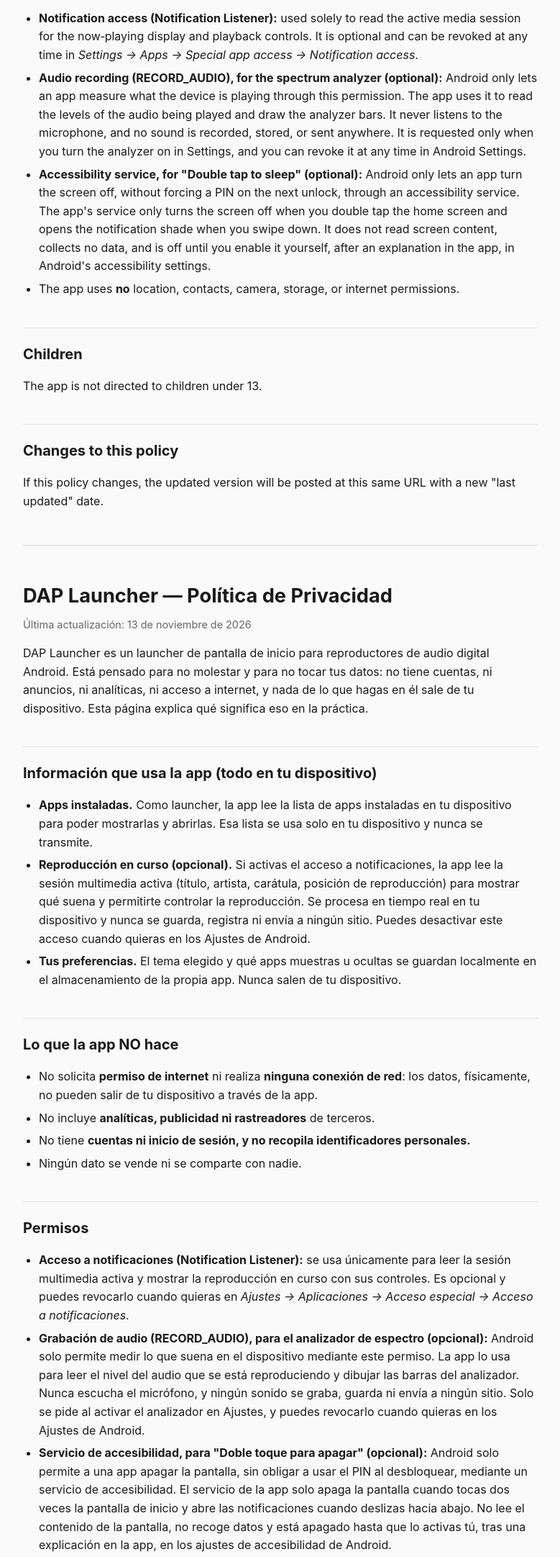
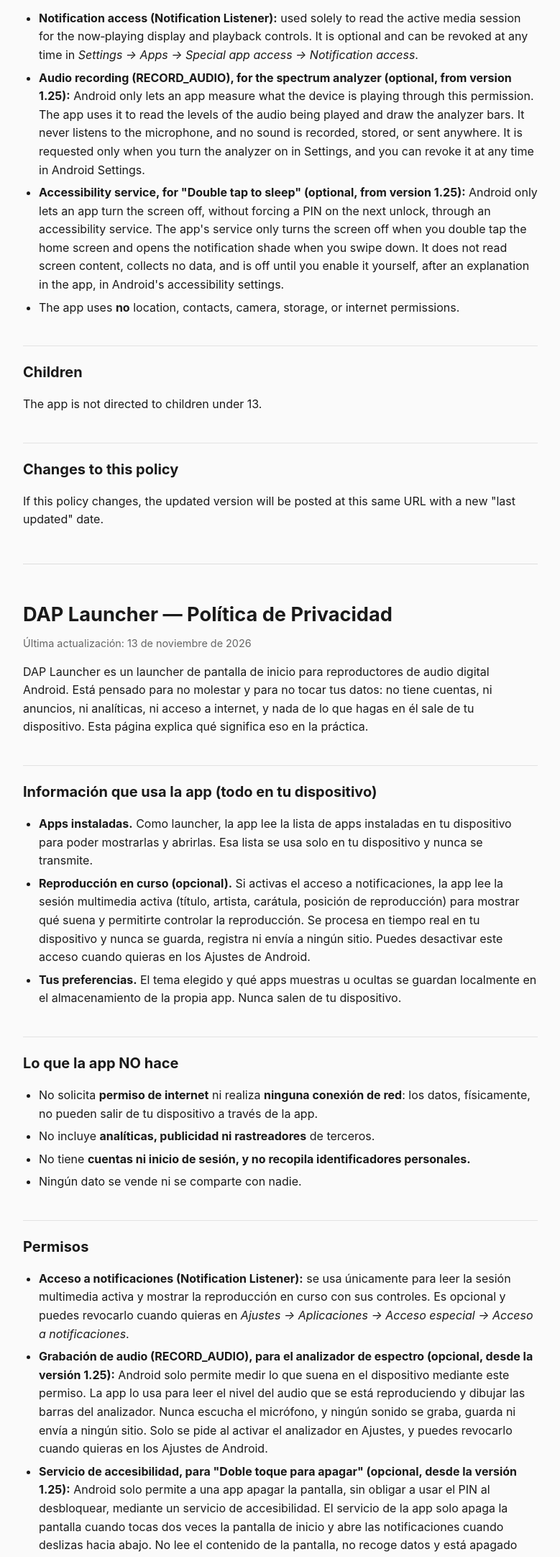
Before and after one commit to jandrop/privacy_policy, a plain HTML site: page dap-launcher/index.html in a window 1280 px wide. Shown: the part 983-3146 px from the top of the page at 72% size, without its empty margins (250-1029 px from the left). Drawn offline with Linux system fonts and the light colour scheme.

Commit message:
Say the DAP Launcher permissions apply from version 1.25

```diff
--- a/dap-launcher/index.html
+++ b/dap-launcher/index.html
@@ -62,8 +62,8 @@
   <h2>Permissions</h2>
   <ul>
     <li><strong>Notification access (Notification Listener):</strong> used solely to read the active media session for the now‑playing display and playback controls. It is optional and can be revoked at any time in <em>Settings → Apps → Special app access → Notification access</em>.</li>
-    <li><strong>Audio recording (RECORD_AUDIO), for the spectrum analyzer (optional):</strong> Android only lets an app measure what the device is playing through this permission. The app uses it to read the levels of the audio being played and draw the analyzer bars. It never listens to the microphone, and no sound is recorded, stored, or sent anywhere. It is requested only when you turn the analyzer on in Settings, and you can revoke it at any time in Android Settings.</li>
-    <li><strong>Accessibility service, for "Double tap to sleep" (optional):</strong> Android only lets an app turn the screen off, without forcing a PIN on the next unlock, through an accessibility service. The app's service only turns the screen off when you double tap the home screen and opens the notification shade when you swipe down. It does not read screen content, collects no data, and is off until you enable it yourself, after an explanation in the app, in Android's accessibility settings.</li>
+    <li><strong>Audio recording (RECORD_AUDIO), for the spectrum analyzer (optional, from version 1.25):</strong> Android only lets an app measure what the device is playing through this permission. The app uses it to read the levels of the audio being played and draw the analyzer bars. It never listens to the microphone, and no sound is recorded, stored, or sent anywhere. It is requested only when you turn the analyzer on in Settings, and you can revoke it at any time in Android Settings.</li>
+    <li><strong>Accessibility service, for "Double tap to sleep" (optional, from version 1.25):</strong> Android only lets an app turn the screen off, without forcing a PIN on the next unlock, through an accessibility service. The app's service only turns the screen off when you double tap the home screen and opens the notification shade when you swipe down. It does not read screen content, collects no data, and is off until you enable it yourself, after an explanation in the app, in Android's accessibility settings.</li>
     <li>The app uses <strong>no</strong> location, contacts, camera, storage, or internet permissions.</li>
   </ul>
 
@@ -98,8 +98,8 @@
   <h2>Permisos</h2>
   <ul>
     <li><strong>Acceso a notificaciones (Notification Listener):</strong> se usa únicamente para leer la sesión multimedia activa y mostrar la reproducción en curso con sus controles. Es opcional y puedes revocarlo cuando quieras en <em>Ajustes → Aplicaciones → Acceso especial → Acceso a notificaciones</em>.</li>
-    <li><strong>Grabación de audio (RECORD_AUDIO), para el analizador de espectro (opcional):</strong> Android solo permite medir lo que suena en el dispositivo mediante este permiso. La app lo usa para leer el nivel del audio que se está reproduciendo y dibujar las barras del analizador. Nunca escucha el micrófono, y ningún sonido se graba, guarda ni envía a ningún sitio. Solo se pide al activar el analizador en Ajustes, y puedes revocarlo cuando quieras en los Ajustes de Android.</li>
-    <li><strong>Servicio de accesibilidad, para "Doble toque para apagar" (opcional):</strong> Android solo permite a una app apagar la pantalla, sin obligar a usar el PIN al desbloquear, mediante un servicio de accesibilidad. El servicio de la app solo apaga la pantalla cuando tocas dos veces la pantalla de inicio y abre las notificaciones cuando deslizas hacia abajo. No lee el contenido de la pantalla, no recoge datos y está apagado hasta que lo activas tú, tras una explicación en la app, en los ajustes de accesibilidad de Android.</li>
+    <li><strong>Grabación de audio (RECORD_AUDIO), para el analizador de espectro (opcional, desde la versión 1.25):</strong> Android solo permite medir lo que suena en el dispositivo mediante este permiso. La app lo usa para leer el nivel del audio que se está reproduciendo y dibujar las barras del analizador. Nunca escucha el micrófono, y ningún sonido se graba, guarda ni envía a ningún sitio. Solo se pide al activar el analizador en Ajustes, y puedes revocarlo cuando quieras en los Ajustes de Android.</li>
+    <li><strong>Servicio de accesibilidad, para "Doble toque para apagar" (opcional, desde la versión 1.25):</strong> Android solo permite a una app apagar la pantalla, sin obligar a usar el PIN al desbloquear, mediante un servicio de accesibilidad. El servicio de la app solo apaga la pantalla cuando tocas dos veces la pantalla de inicio y abre las notificaciones cuando deslizas hacia abajo. No lee el contenido de la pantalla, no recoge datos y está apagado hasta que lo activas tú, tras una explicación en la app, en los ajustes de accesibilidad de Android.</li>
     <li>La app <strong>no</strong> usa permisos de ubicación, contactos, cámara, almacenamiento ni internet.</li>
   </ul>
 
```
